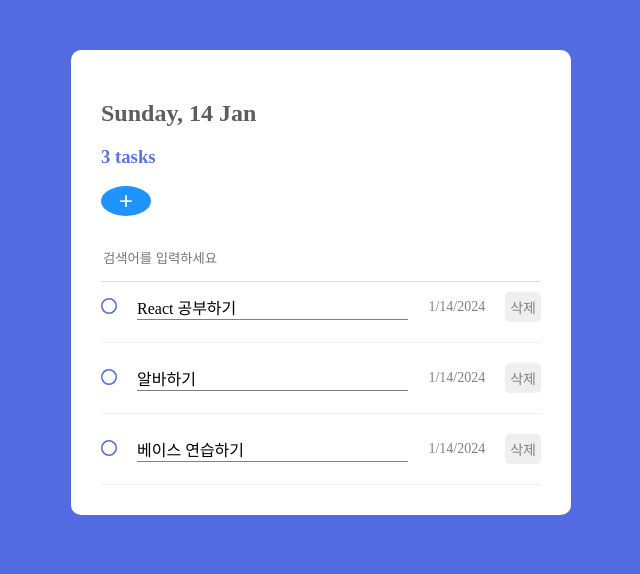
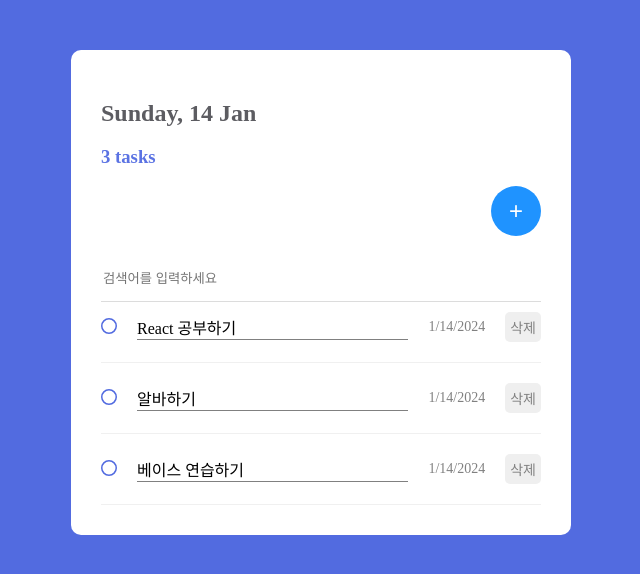
Before and after one commit to yenn222/React-Project, a React (Create React App) app: page / in a window 1280 px wide. Shown: the top 574 px of the page, without its empty margins (319-959 px from the left). Built offline with nearby package versions, Linux system fonts and the light colour scheme.

Commit message:
Design: button UI 수정

```diff
--- a/src/components/TodoEditor.css
+++ b/src/components/TodoEditor.css
@@ -2,6 +2,7 @@
     width: 100%;
     display: flex;
     gap: 10px;
+    justify-content: flex-end;
 }
 
 .TodoEditor input {
@@ -18,12 +19,13 @@
 }
 
 .TodoEditor button{
-
     cursor: pointer;
     width: 50px;
+    height:50px;
     border: none;
     background-color: #1f93ff;
     color: white;
     border-radius: 50%;
     font-size: x-large;
+
 }
```
